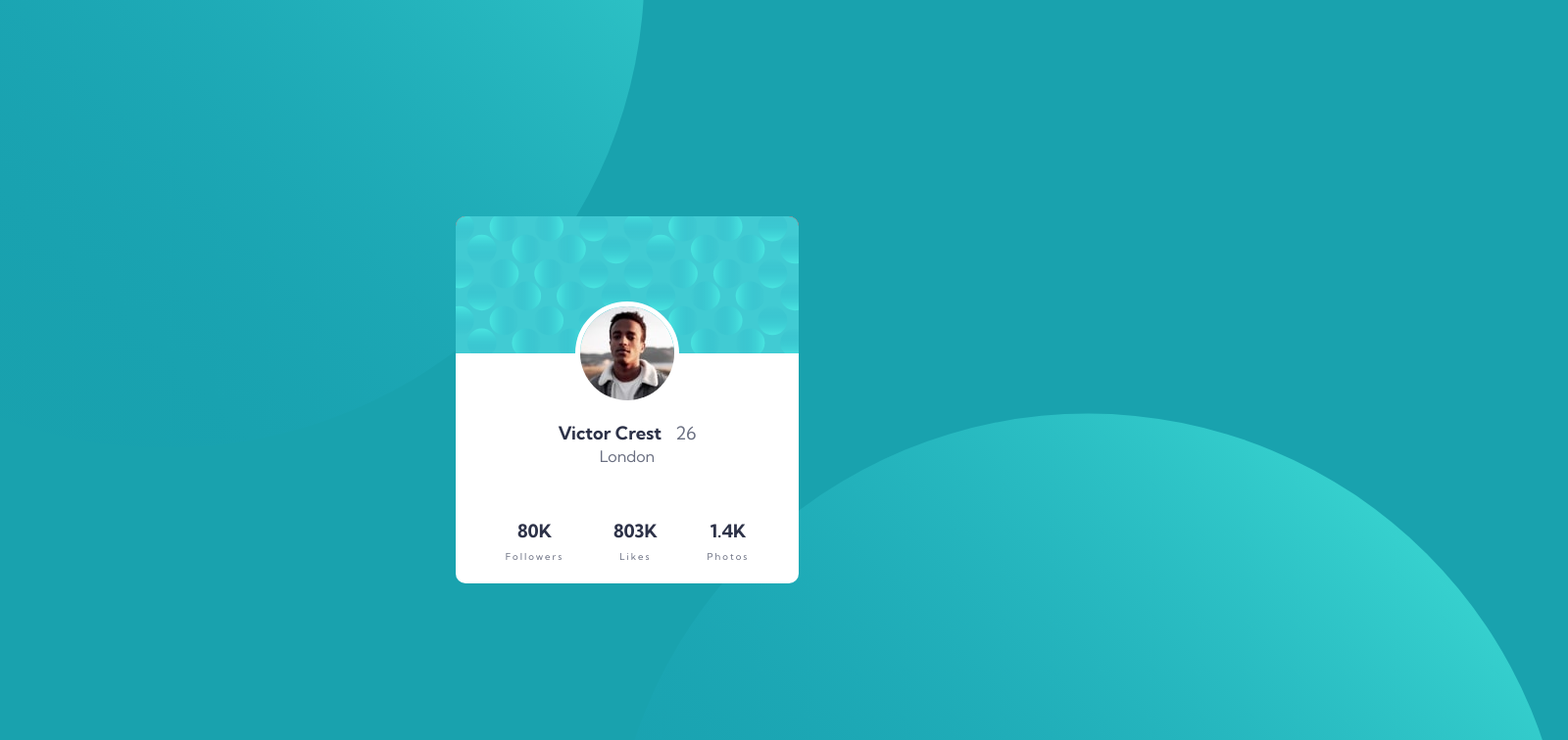
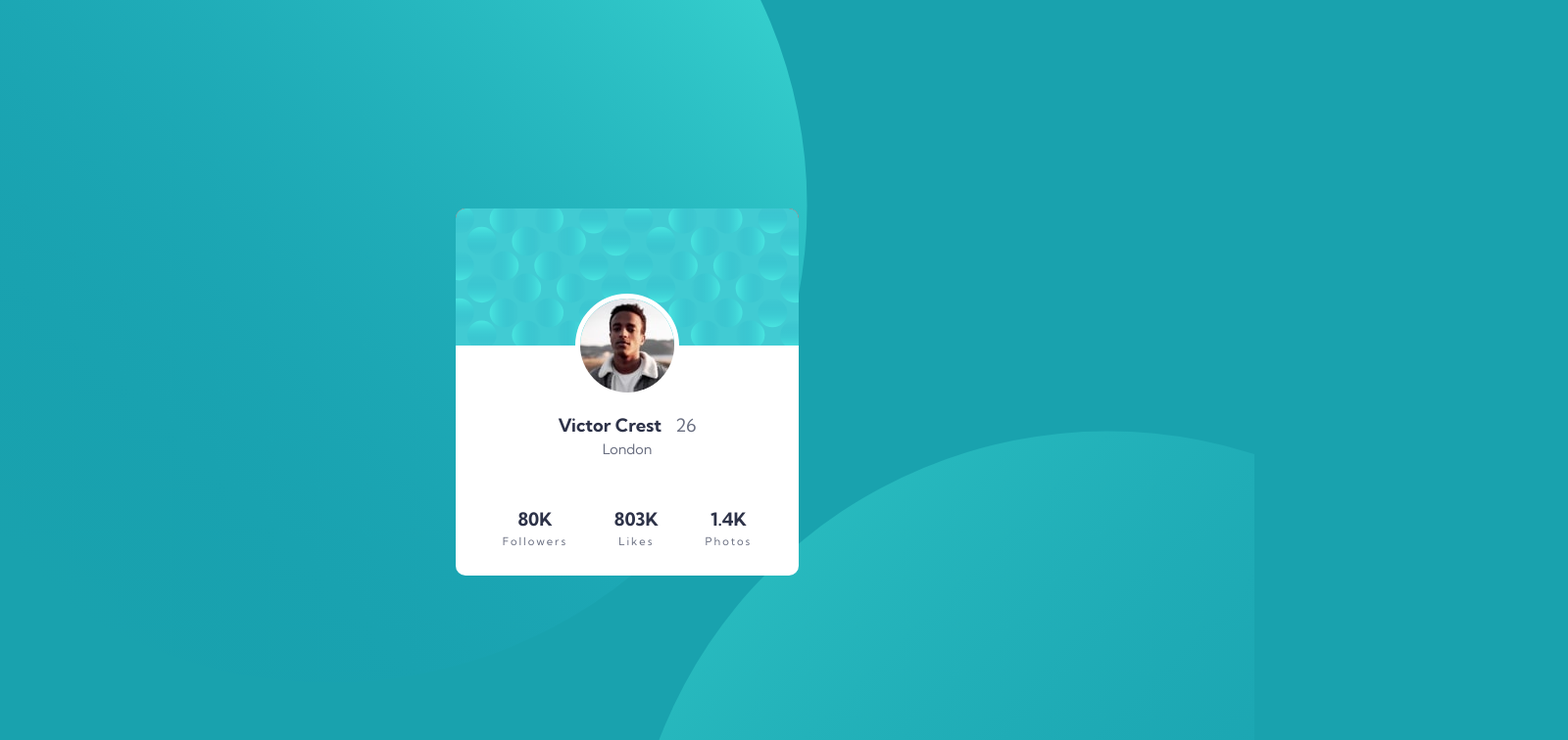
Before and after one commit to Nexuuuus/Frontend-mentor-profile-card, a plain HTML site: page index.html in a window 1280 px wide. Shown: the top 756 px of the page at 98% size, 1600 px wide, since content can reach past the window. Drawn offline with Linux system fonts and the light colour scheme.

Commit message:
Improved the solution

```diff
--- a/index.html
+++ b/index.html
@@ -9,21 +9,24 @@
   <title>Frontend Mentor | Profile card component</title>
 </head>
 <body>
-  <img id="circle_top" src="./images/bg-pattern-top.svg"></img>
-  <img id="circle_bottom" src="./images/bg-pattern-top.svg"></img>
   <div id="container">
   <div id="card">
 <img id="pattern" src="./images/bg-pattern-card.svg"></img>
 <img id="face" src="./images/image-victor.jpg"></img>
 <p>Victor Crest  <span style="margin-left: 10px;">26</span> <br> <span class="Small_text">London</span></p>
 <div id="stats">
-  <p class="stats" id="followers">80K <br><span class="Stat_text">Followers</span></p>
-  <p class="stats" id="likes">803K <br><span class="Stat_text">Likes</span></p>
-  <p class="stats" id="photos">1.4K <br><span class="Stat_text">Photos</span></p>
+  <ul>
+    <li>80K <br><span class="stats">Followers</span></li>
+    <li>803K <br><span class="stats">Likes</span></li>
+    <li>1.4K <br><span class="stats">Photos</span></li>
+  </ul>
 </div>
   </div>
 </div>
-  <!---  Challenge by <a href="https://www.frontendmentor.io?ref=challenge" target="_blank">Frontend Mentor</a>.
-    Coded by <a href="https://github.com/Nexuuuus">Nexuuuus</a>. --->
+  <!--  Challenge by <a href="https://www.frontendmentor.io?ref=challenge" target="_blank">Frontend Mentor</a>.
+    Coded by <a href="https://github.com/Nexuuuus">Nexuuuus</a>. -->
 </body>
 </html>
+<!-- <p class="stats" id="followers">80K <br><span class="Stat_text">Followers</span></p>
+<p class="stats" id="likes">803K <br><span class="Stat_text">Likes</span></p>
+<p class="stats" id="photos">1.4K <br><span class="Stat_text">Photos</span></p> --->
--- a/style.css
+++ b/style.css
@@ -2,6 +2,13 @@
 body {
   font-family: 'Kumbh Sans', sans-serif;
   background: hsl(185, 75%, 39%);
+  background-image: url("./images/bg-pattern-bottom.svg"), url("./images/bg-pattern-top.svg");
+  background-repeat: no-repeat;
+  background-position: 50vw 55vh, -12vw -35vh;
+}
+*, *::before, *::after {
+    padding: 0;
+    margin: 0;
 }
 #circle_top {
   min-width: 75%;
@@ -58,7 +65,7 @@ span {
   color: hsl(227, 10%, 46%);
 }
 .Small_text {
-  font-size: 1rem;
+  font-size: 0.90rem;
 }
 #stats {
   width: 350px;
@@ -69,11 +76,21 @@ span {
   justify-content: space-evenly;
   align-items: end;
 }
+ul {
+  list-style-type: none;
+  display: flex;
+  justify-content: space-evenly;
+  width: 350px;
+  text-align: center;
+  margin-bottom: 25px;
+}
+li {
+  font-size: 1.15rem;
+  color:  hsl(229, 23%, 23%);
+  font-weight: 700;
+  line-height: 20px;
+}
 .stats {
-  font-size: 1.15rem;
-  position: relative;
-}
-.Stat_text {
-  font-size: 0.60rem;
+  font-size: 0.7rem;
   letter-spacing: 2px;
 }
```
